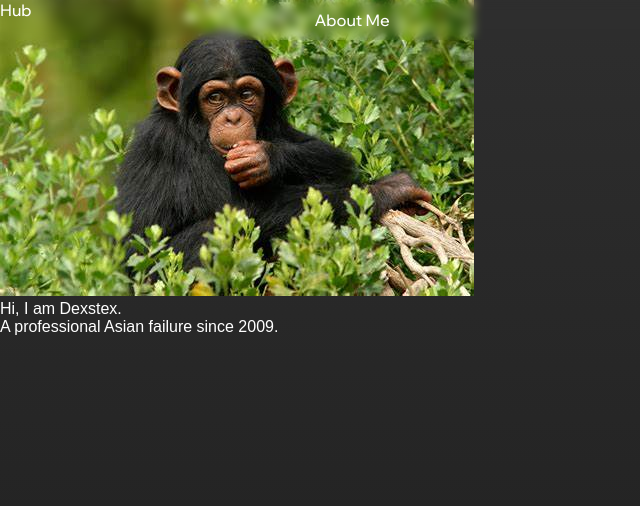
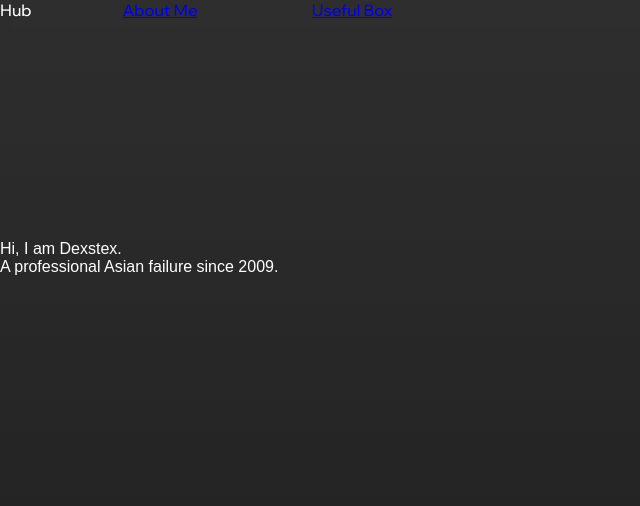
Before and after one commit to dexstex/dexstex.github.io, a plain HTML site: page index.html in a window 1280 px wide. Shown: the top 506 px of the page, without its empty margins (0-640 px from the left). Drawn offline with Linux system fonts and the light colour scheme.

Commit message:
update website

```diff
--- a/index.html
+++ b/index.html
@@ -12,10 +12,10 @@
 		<div class="header">
 			<div class="text-title">Hub</div>
 			<div class="top-selections">
-				<div id="about-me">About Me</div>
+				<div id="about-me"><a href="http://">About Me</a></div>
+				<div class="goodies"><a href="http://">Useful Box</a></div>
 			</div>
 		</div>
-		<img src="/media/monke.jpg" alt="">
 		<div class="main">
 			<div class="intro">
 				<div id="bold-intro">Hi, I am Dexstex.</div>
--- a/style.css
+++ b/style.css
@@ -10,17 +10,23 @@ body {
 
 .header {
     backdrop-filter: blur(5px);
-    position: fixed;
+    position: sticky;
     width: 100%;
     height: 5vh;
     margin: 0;
     display: grid;
     grid-template-columns: 5% 45%;
     font-family: 'Wix Madefor Display', sans-serif;
+    top: 0;
 }
 
 .top-selections {
     display: grid;
-    align-items: center;
+    justify-items: center;
     justify-content: space-around;
+    grid-template-columns: repeat(3, minmax(10vh, 20vh));
 }
+
+.intro {
+    margin-top: 25vh;
+}
```
